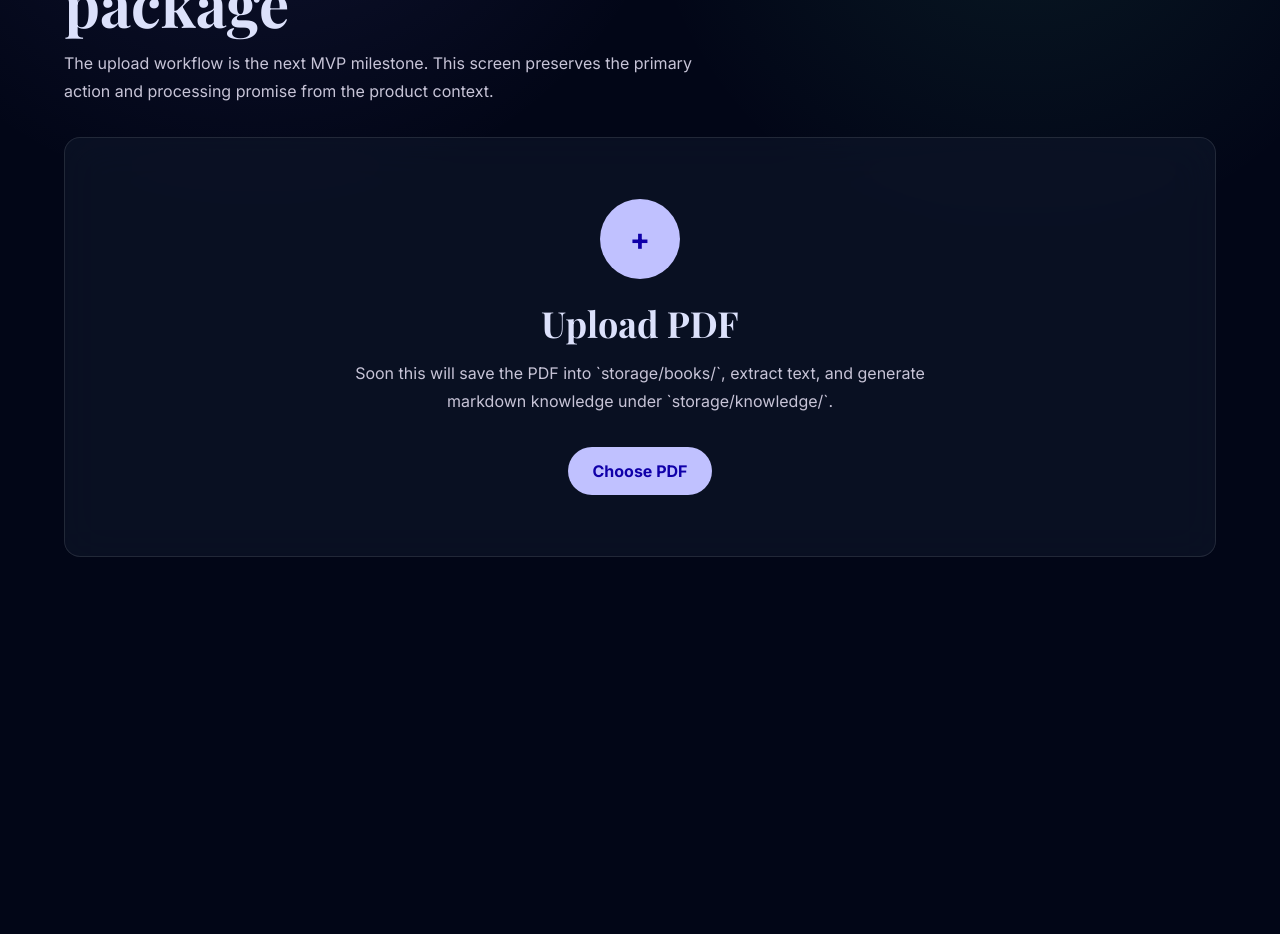
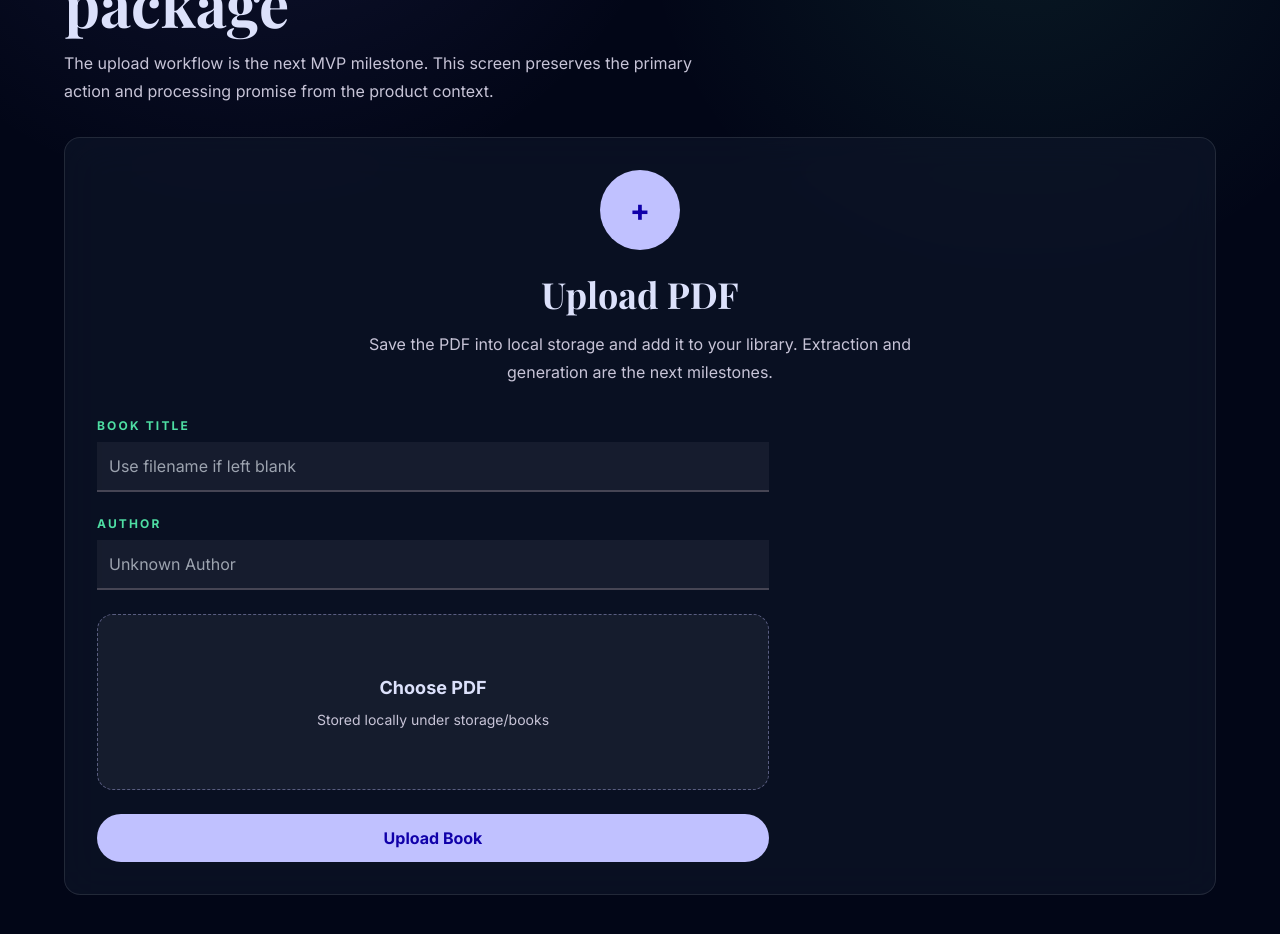
Before and after one commit to akashprajapati145/BookMind, a Next.js app: page /upload in a window 1280 px wide. Shown: the part 240-1174 px from the top of the page. Before the commit the page ends 845 px from the top, so only its background shows below. Built offline with nearby package versions, Linux system fonts and the light colour scheme; a web font is replaced by a local one.

Commit message:
feat: add local PDF upload

```diff
--- /dev/null
+++ b/app/api/upload/route.ts
@@ -0,0 +1,139 @@
+import fs from "node:fs/promises";
+import path from "node:path";
+import { NextResponse } from "next/server";
+import { toSlug } from "@/lib/slug";
+import type { Book, KnowledgePackage } from "@/lib/types";
+
+const root = process.cwd();
+const storageRoot = path.join(root, "storage");
+const booksRoot = path.join(storageRoot, "books");
+const knowledgeRoot = path.join(storageRoot, "knowledge");
+const libraryPath = path.join(storageRoot, "library.json");
+
+export async function POST(request: Request) {
+  const formData = await request.formData();
+  const file = formData.get("file");
+  const titleValue = String(formData.get("title") || "");
+  const authorValue = String(formData.get("author") || "Unknown Author");
+
+  if (!(file instanceof File)) {
+    return NextResponse.json({ error: "A PDF file is required." }, { status: 400 });
+  }
+
+  if (file.type !== "application/pdf" && !file.name.toLowerCase().endsWith(".pdf")) {
+    return NextResponse.json({ error: "Only PDF uploads are supported in the MVP." }, { status: 400 });
+  }
+
+  await fs.mkdir(booksRoot, { recursive: true });
+  await fs.mkdir(knowledgeRoot, { recursive: true });
+
+  const fallbackTitle = file.name.replace(/\.pdf$/i, "").replace(/[-_]+/g, " ");
+  const title = titleValue.trim() || fallbackTitle || "Untitled Book";
+  const baseSlug = toSlug(title) || "uploaded-book";
+  const existingBooks = await readLibrary();
+  const slug = uniqueSlug(baseSlug, existingBooks);
+  const pdfPath = path.join(booksRoot, `${slug}.pdf`);
+
+  const bytes = Buffer.from(await file.arrayBuffer());
+  await fs.writeFile(pdfPath, bytes);
+
+  const book: Book = {
+    slug,
+    title,
+    author: authorValue.trim() || "Unknown Author",
+    category: "Uploaded",
+    cover: slug,
+    readingTime: "Processing",
+    status: "processing",
+    progress: 0,
+    addedAt: new Date().toISOString(),
+    pdfPath: `storage/books/${slug}.pdf`
+  };
+
+  const packageRoot = path.join(knowledgeRoot, slug);
+  await fs.mkdir(packageRoot, { recursive: true });
+  await fs.writeFile(path.join(packageRoot, "package.json"), JSON.stringify(createPlaceholderKnowledge(book), null, 2));
+  await fs.writeFile(libraryPath, JSON.stringify([book, ...existingBooks], null, 2));
+
+  return NextResponse.json({ book });
+}
+
+async function readLibrary(): Promise<Book[]> {
+  try {
+    return JSON.parse(await fs.readFile(libraryPath, "utf8")) as Book[];
+  } catch {
+    return [];
+  }
+}
+
+function uniqueSlug(baseSlug: string, books: Book[]) {
+  const used = new Set(books.map((book) => book.slug));
+
+  if (!used.has(baseSlug)) {
+    return baseSlug;
+  }
+
+  let index = 2;
+  while (used.has(`${baseSlug}-${index}`)) {
+    index += 1;
+  }
+
+  return `${baseSlug}-${index}`;
+}
+
+function createPlaceholderKnowledge(book: Book): KnowledgePackage {
+  return {
+    book,
+    thesis: "This PDF has been uploaded and is ready for extraction in the next MVP milestone.",
+    framework: "PDF text extraction and AI knowledge generation will replace this placeholder package.",
+    overview: [
+      "The source PDF is stored locally.",
+      "The book now appears in the library.",
+      "The next step is extracting text, then generating learning modes, concepts, examples, chapters, and actions."
+    ],
+    learningModes: [
+      {
+        slug: "1",
+        label: "Flash",
+        title: "Learn in 1 Minute",
+        duration: "1 min",
+        summary: "Pending knowledge generation.",
+        sections: [{ title: "Processing", items: ["Upload complete.", "Text extraction is the next milestone."] }]
+      },
+      {
+        slug: "10",
+        label: "Core",
+        title: "Learn in 10 Minutes",
+        duration: "10 min",
+        summary: "Pending knowledge generation.",
+        sections: [{ title: "Processing", items: ["Core framework will be generated from the PDF."] }]
+      },
+      {
+        slug: "30",
+        label: "Deep",
+        title: "Learn in 30 Minutes",
+        duration: "30 min",
+        summary: "Pending knowledge generation.",
+        sections: [{ title: "Processing", items: ["Detailed understanding will be generated from the PDF."] }]
+      },
+      {
+        slug: "full",
+        label: "Library",
+        title: "Full Depth",
+        duration: "Full",
+        summary: "Pending knowledge generation.",
+        sections: [{ title: "Processing", items: ["Full knowledge package generation is queued for a later milestone."] }]
+      }
+    ],
+    journey: [{ title: "Uploaded", description: "The PDF has been saved to local storage." }],
+    contents: [{ title: "Pending Extraction", chapters: ["PDF text extraction has not run yet."] }],
+    chapters: [],
+    concepts: [],
+    examples: [],
+    actions: {
+      tomorrow: ["Run PDF text extraction."],
+      thisWeek: ["Generate the first knowledge package."],
+      thisMonth: ["Refine examples and chapter navigation."]
+    }
+  };
+}
--- a/app/upload/page.tsx
+++ b/app/upload/page.tsx
@@ -1,6 +1,7 @@
 import { AppShell } from "@/components/app-shell";
 import { GlassCard } from "@/components/glass-card";
 import { PageHeader } from "@/components/page-header";
+import { UploadForm } from "@/components/upload-form";
 
 export default function UploadPage() {
   return (
@@ -10,18 +11,17 @@ export default function UploadPage() {
         title="Create a knowledge package"
         description="The upload workflow is the next MVP milestone. This screen preserves the primary action and processing promise from the product context."
       />
-      <GlassCard className="flex min-h-[420px] flex-col items-center justify-center p-8 text-center">
+      <GlassCard className="flex min-h-[520px] flex-col items-center justify-center p-8 text-center">
         <div className="mb-6 flex h-20 w-20 items-center justify-center rounded-full bg-primary text-3xl font-bold text-on-primary">
           +
         </div>
         <h2 className="font-display text-4xl font-bold text-on-background">Upload PDF</h2>
         <p className="mt-4 max-w-xl leading-7 text-on-surface-variant">
-          Soon this will save the PDF into `storage/books/`, extract text, and generate markdown knowledge under
-          `storage/knowledge/`.
+          Save the PDF into local storage and add it to your library. Extraction and generation are the next milestones.
         </p>
-        <button className="mt-8 rounded-full bg-primary px-6 py-3 font-bold text-on-primary" type="button">
-          Choose PDF
-        </button>
+        <div className="mt-8 w-full">
+          <UploadForm />
+        </div>
       </GlassCard>
     </AppShell>
   );
--- /dev/null
+++ b/components/upload-form.tsx
@@ -0,0 +1,94 @@
+"use client";
+
+import { useState } from "react";
+
+export function UploadForm() {
+  const [title, setTitle] = useState("");
+  const [author, setAuthor] = useState("");
+  const [file, setFile] = useState<File | null>(null);
+  const [status, setStatus] = useState<"idle" | "uploading" | "done" | "error">("idle");
+  const [message, setMessage] = useState("");
+
+  async function onSubmit(event: React.FormEvent<HTMLFormElement>) {
+    event.preventDefault();
+
+    if (!file) {
+      setStatus("error");
+      setMessage("Choose a PDF first.");
+      return;
+    }
+
+    setStatus("uploading");
+    setMessage("Saving PDF to local storage...");
+
+    const formData = new FormData();
+    formData.append("file", file);
+    formData.append("title", title);
+    formData.append("author", author);
+
+    const response = await fetch("/api/upload", {
+      method: "POST",
+      body: formData
+    });
+
+    if (!response.ok) {
+      const body = (await response.json().catch(() => null)) as { error?: string } | null;
+      setStatus("error");
+      setMessage(body?.error || "Upload failed.");
+      return;
+    }
+
+    setStatus("done");
+    setMessage("Upload saved. The book is now in your library.");
+    window.location.href = "/library";
+  }
+
+  return (
+    <form onSubmit={onSubmit} className="grid w-full max-w-2xl gap-6 text-left">
+      <label className="grid gap-2">
+        <span className="text-xs font-bold uppercase tracking-[0.18em] text-secondary">Book Title</span>
+        <input
+          value={title}
+          onChange={(event) => setTitle(event.target.value)}
+          className="border-0 border-b-2 border-outline-variant bg-white/5 px-3 py-3 text-on-background outline-none transition focus:border-primary"
+          placeholder="Use filename if left blank"
+        />
+      </label>
+
+      <label className="grid gap-2">
+        <span className="text-xs font-bold uppercase tracking-[0.18em] text-secondary">Author</span>
+        <input
+          value={author}
+          onChange={(event) => setAuthor(event.target.value)}
+          className="border-0 border-b-2 border-outline-variant bg-white/5 px-3 py-3 text-on-background outline-none transition focus:border-primary"
+          placeholder="Unknown Author"
+        />
+      </label>
+
+      <label className="flex min-h-44 cursor-pointer flex-col items-center justify-center rounded-2xl border border-dashed border-primary/40 bg-white/5 p-8 text-center transition hover:border-primary hover:bg-primary/10">
+        <span className="text-lg font-bold text-on-background">{file ? file.name : "Choose PDF"}</span>
+        <span className="mt-2 text-sm text-on-surface-variant">Stored locally under storage/books</span>
+        <input
+          className="sr-only"
+          type="file"
+          accept="application/pdf,.pdf"
+          onChange={(event) => setFile(event.target.files?.[0] || null)}
+        />
+      </label>
+
+      <button
+        disabled={status === "uploading"}
+        className="rounded-full bg-primary px-6 py-3 font-bold text-on-primary disabled:cursor-not-allowed disabled:opacity-60"
+        type="submit"
+      >
+        {status === "uploading" ? "Uploading..." : "Upload Book"}
+      </button>
+
+      {message ? (
+        <p className={status === "error" ? "text-sm font-semibold text-red-300" : "text-sm font-semibold text-secondary"}>
+          {message}
+        </p>
+      ) : null}
+    </form>
+  );
+}
--- /dev/null
+++ b/lib/slug.ts
@@ -0,0 +1,8 @@
+export function toSlug(value: string) {
+  return value
+    .toLowerCase()
+    .trim()
+    .replace(/[^a-z0-9]+/g, "-")
+    .replace(/^-+|-+$/g, "")
+    .slice(0, 80);
+}
```
